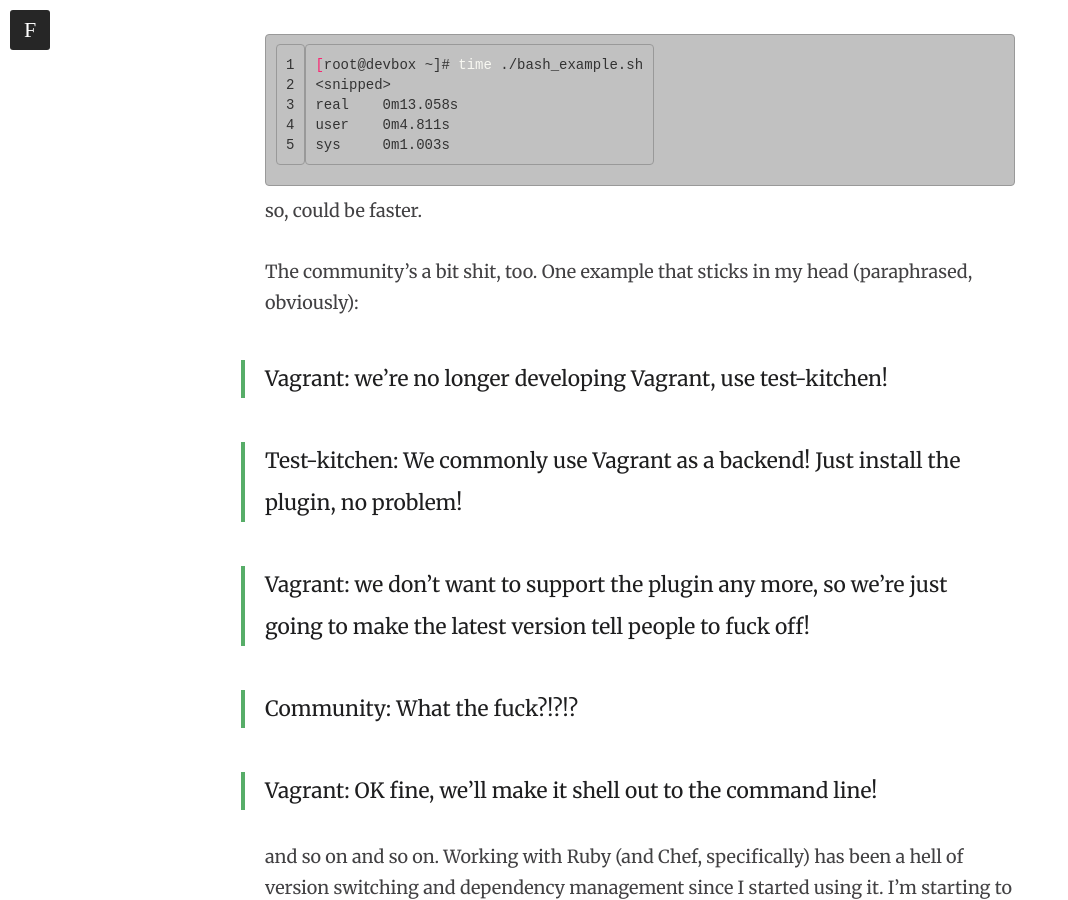
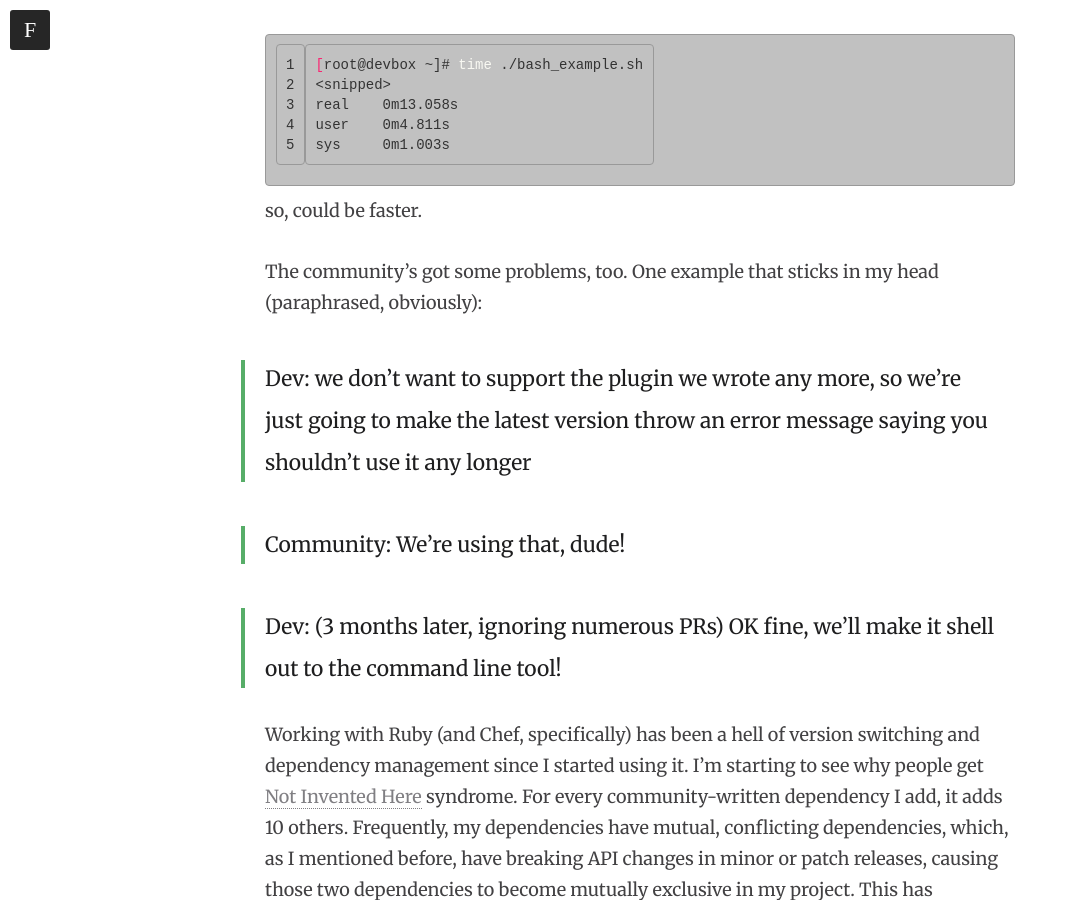
Before and after one commit to sj-wtf/steve.johnson.pizza, a Jekyll site: the page built from _posts/2016-12-16-ruby-rant.md, in a window 1280 px wide and 900 px high, scrolled down 2099 px. Shown: the whole window, without its empty margins (0-1068 px from the left). Built offline with Jekyll 4.4.1, drawn with Linux system fonts in a browser that asks for light colours; some of the changed text lies outside the part shown.

Commit message:
more tone changes to the ruby rant

```diff
--- a/_posts/2016-12-16-ruby-rant.md
+++ b/_posts/2016-12-16-ruby-rant.md
@@ -12,7 +12,7 @@ Hey folks!  Been thinking about writing a post for a while now, but I couldn't t
 
 Ruby is my least favorite language so far (in my _vast_ experience of several years of actual programming beyond the absolute basics </sarcasm>).  I don't think I've run into so many issues with any other language.  It's runtime is as slow to start up as the JVM, it's got as many different ways of doing something as Javascript, and numerous packages in the little microcosm I'm working in has excessive compatibility-breaking changes in patch and minor releases.  Aesthetically, I have a preference for languages which use parens, curlies, and the occasional semicolon.  It's just what I learned first, no other reason.  Ruby lets you use parens and curlies as you would in C-like languages, but the default style linter (rubocop) discourages their use where you'd expect them (function(){multiline function contents}) and using them in a C-like way is not a common style you'll see most Ruby developers using.  Most of the time, Ruby methods are just `method` `param`.  Chef likes to do this same syntax for setting variables.  Other languages do this, too, so it's not a unique complaint (I'm looking at you, Groovy), but it's a complaint nonetheless.
 
-The performance I've experienced in Ruby has been a bit slow, too.  This might just be the application I'm trying to use (Chef) being slow.  I doubt my gut on this because [isrubyfastyet.com](http://www.isrubyfastyet.com/) seems to show some pretty decent benchmarks and they're not trying to sell me stuff.  I'm inclined to believe folks who aren't trying to sell me some kind of bullshit or another.  That being said, a shell script can do the same thing a Chef cookbook does in nearly half the time.  My example is creating a yum repo (nginx), installing a package from that repo (guess what package? ;) ), and installing pip.  Here's [the script](https://gist.github.com/sjohnson4590/69865a5f4e2dbfcb18a8f06109025fc5), here's [the cookbook](https://gist.github.com/sjohnson4590/a40a54a03d5fe8bcd91243ceff642506).  I only had Vagrant handy for this experiment, so throw 'em out if you like.  Here's the results:
+The performance I've experienced in Ruby has been a bit slow, too.  This might just be the application I'm trying to use (Chef).  I doubt my initial reaction on this because [isrubyfastyet.com](http://www.isrubyfastyet.com/) seems to show some pretty decent benchmarks and they don't seem to have an ulterior motive (selling a product).  That being said, a shell script can do the same thing a Chef cookbook does in nearly half the time.  My example is creating a yum repo (nginx), installing a package from that repo (guess what package? ;) ), and installing pip.  Here's [the script](https://gist.github.com/sjohnson4590/69865a5f4e2dbfcb18a8f06109025fc5), here's [the cookbook](https://gist.github.com/sjohnson4590/a40a54a03d5fe8bcd91243ceff642506).  I only had Vagrant handy for this experiment, which may add additional time to the Chef run, so throw these results out if you like, or create your own results.  Here's what I got:
 
 Note: this test assumes that chef-client is already installed.  I only have vagrant handy, throw the test out if you'd like.
 
@@ -37,18 +37,14 @@ sys     0m1.003s
 
 so, could be faster.
 
-The community's a bit shit, too. One example that sticks in my head (paraphrased, obviously):
+The community's got some problems, too. One example that sticks in my head (paraphrased, obviously):
 
-> Vagrant: we're no longer developing Vagrant, use test-kitchen!
+> Dev: we don't want to support the plugin we wrote any more, so we're just going to make the latest version throw an error message saying you shouldn't use it any longer
 
-> Test-kitchen: We commonly use Vagrant as a backend! Just install the plugin, no problem!
+> Community: We're using that, dude!
 
-> Vagrant: we don't want to support the plugin any more, so we're just going to make the latest version tell people to fuck off!
+> Dev: (3 months later, ignoring numerous PRs) OK fine, we'll make it shell out to the command line tool!
 
-> Community: What the fuck?!?!?
-
-> Vagrant: OK fine, we'll make it shell out to the command line!
-
-and so on and so on.  Working with Ruby (and Chef, specifically) has been a hell of version switching and dependency management since I started using it.  I'm starting to see why people get [Not Invented Here](https://en.wikipedia.org/wiki/Not_invented_here) syndrome.  For every dependency I add, it adds 10 others.  Frequently, my dependencies have mutual, conflicting dependencies, which, as I mentioned before, have breaking API changes in minor or patch releases, causing those two dependencies to become mutually exclusive in my project.  This has happened to me at least 3 times in the past month.  Luckily, it's usually pretty readily apparent as soon as I start trying to add whatever dependency to my project.
+Working with Ruby (and Chef, specifically) has been a hell of version switching and dependency management since I started using it.  I'm starting to see why people get [Not Invented Here](https://en.wikipedia.org/wiki/Not_invented_here) syndrome.  For every community-written dependency I add, it adds 10 others.  Frequently, my dependencies have mutual, conflicting dependencies, which, as I mentioned before, have breaking API changes in minor or patch releases, causing those two dependencies to become mutually exclusive in my project.  This has happened to me at least 3 times in the past month.  Luckily, it's usually pretty readily apparent as soon as I start trying to add whatever dependency to my project.
 
 I'd like to get my tooling off Ruby in general, but that doesn't seem easily doable.  I can at least get off Chef for my personal projects, but it's not going away for work projects anytime soon.  Oh well, c'est la vie.
```
